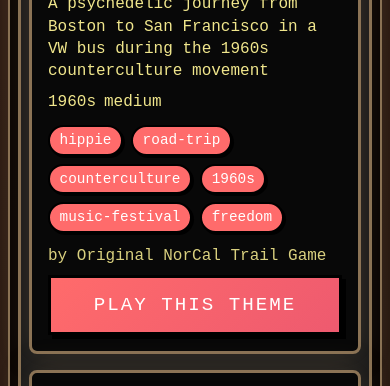
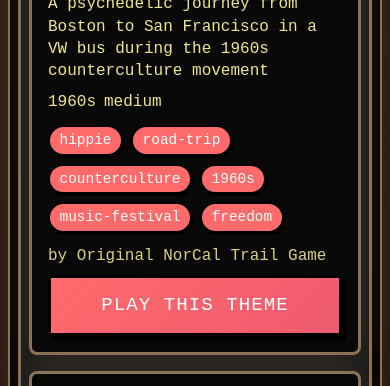
Before and after one commit to BobbyMorse/EndlessTrails, a plain HTML site: page theme-engine/index.html in a window 390 px wide. Shown: the part 247-633 px from the top of the page. Drawn offline with nearby package versions, Linux system fonts and the light colour scheme.

Commit message:
Fix button text overflow on mobile
- Added word-wrap and white-space: normal to buttons
- Reduced letter-spacing on mobile from 2px to 1px
- Reduced horizontal padding to prevent text overflow
- Buttons now properly wrap text like 'Search for evidence'

```diff
--- a/theme-engine/assets/styles.css
+++ b/theme-engine/assets/styles.css
@@ -136,6 +136,9 @@
       box-shadow: 4px 4px 0 #000;
       text-transform: uppercase;
       letter-spacing: 2px;
+      word-wrap: break-word;
+      white-space: normal;
+      line-height: 1.2;
     }
 
     button:hover {
@@ -564,11 +567,13 @@
       }
 
       button {
-        padding: 1.2rem 1.5rem;
-        font-size: 1.3rem;
+        padding: 1rem 0.8rem;
+        font-size: 1.2rem;
         /* Larger tap targets for mobile */
         min-height: 50px;
         touch-action: manipulation;
+        letter-spacing: 1px;
+        word-break: break-word;
       }
 
       .button-group {
```
